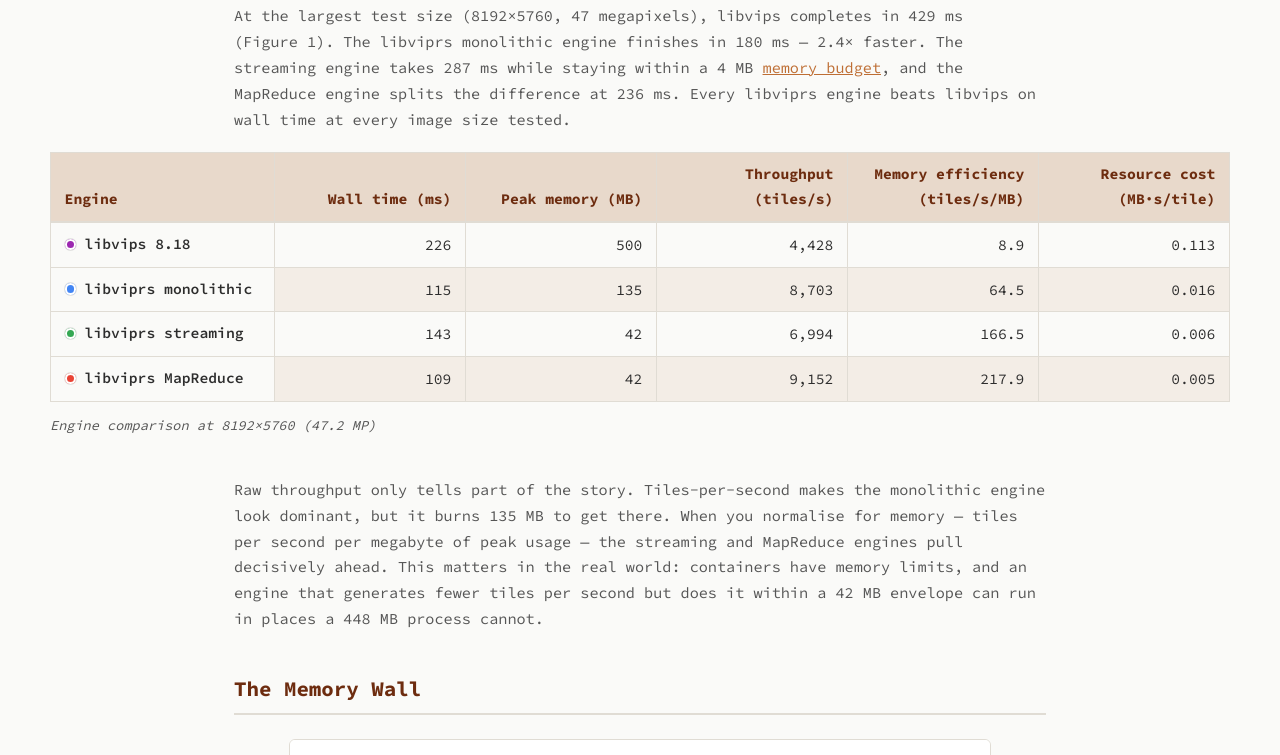
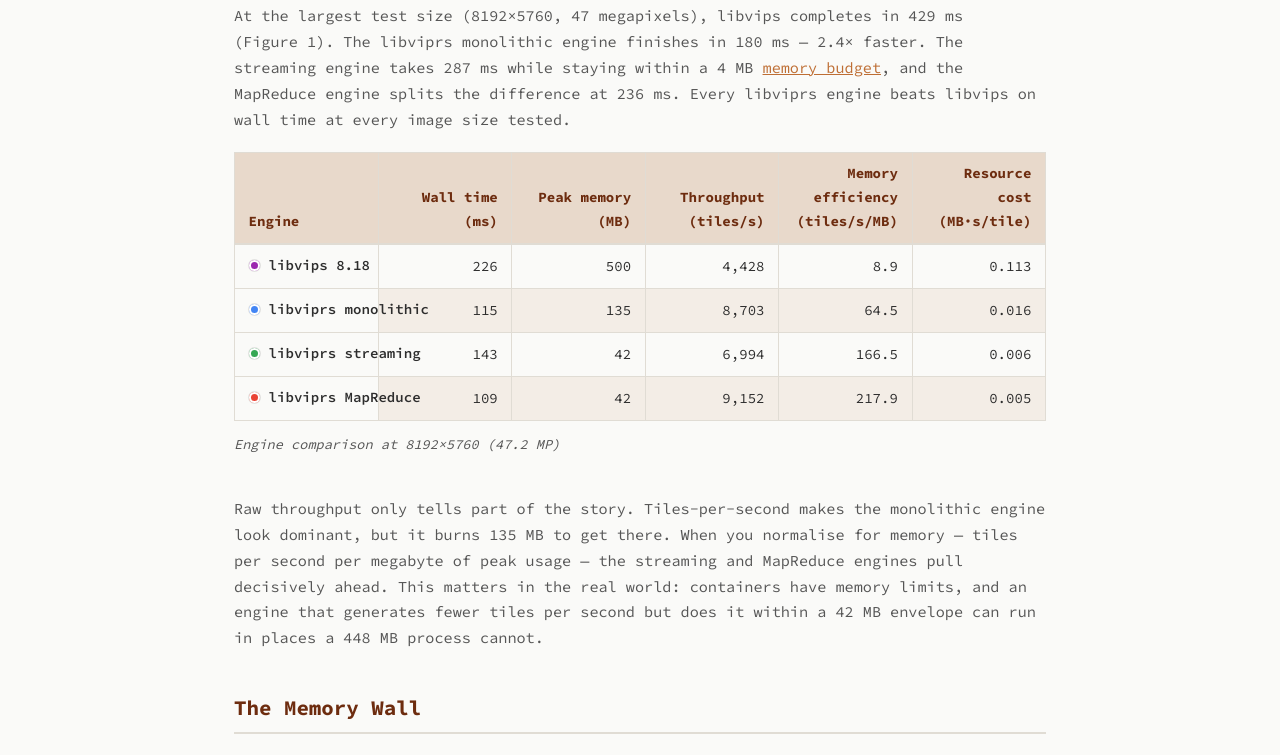
Before and after one commit to libviprs/libviprs-org, a plain HTML site: page benchmarks/index.html in a window 1280 px wide. Shown: the part 1657-2412 px from the top of the page. Drawn offline with Linux system fonts and the light colour scheme.

Commit message:
fix(benchmarks): tables fit article prose width instead of escaping it (#48)
Two width forcers were making the tables overflow the 860px article
column:

1. `.bench-wide` set `width: min(1180px, calc(100vw - 2rem))` and a
   `transform: translateX(-50%)` so the block escaped the article
   cap on desktop.
2. The global `table { width: max(60rem, 100%) }` rule (from the
   piccalilli reference) forced a 60rem minimum that triggered
   horizontal scroll inside the wrapper.

Drop both:
- `.bench-wide` is now `width: 100%` and sits naturally inside the
  prose column.
- `table` is `width: 100%` so each table sizes to its container.
  The .bench-scroll wrapper still provides keyboard-focusable
  overflow if any future table happens to be too wide for the
  available column.
- `th:first-of-type` reduced from 14rem → 9rem so the data columns
  get a reasonable share of the now-narrower table.

Co-authored-by: spdrman <roman@devshell.org>

```diff
--- a/benchmarks/css/benchmarks.css
+++ b/benchmarks/css/benchmarks.css
@@ -208,9 +208,14 @@ table {
   text-align: start;
   border-collapse: collapse;
   caption-side: bottom;
-  width: max(60rem, 100%);
+  /* Fill the article column. The piccalilli reference forces a 65rem
+     minimum to trigger horizontal scroll on narrow screens; we'd
+     rather have tables sit naturally inside the prose, so they size
+     to the wrapper instead. The .bench-scroll wrapper still provides
+     keyboard-focusable overflow if a table happens to be too wide. */
+  width: 100%;
   table-layout: fixed;
-  font-size: 0.92rem;
+  font-size: 0.88rem;
 }
 
 th,
@@ -273,7 +278,11 @@ th:first-child::after {
   background: var(--border);
 }
 
-th:first-of-type { width: 14rem; }
+/* Reasonable starting width for the row-label column — fixed table
+   layout treats this as a hint, the rest of the columns split
+   what's left. Keeps engine names like "libviprs MapReduce" on one
+   line at the article's prose width. */
+th:first-of-type { width: 9rem; }
 
 /* Soft hover wash on body rows. */
 tbody tr:hover td,
@@ -304,13 +313,13 @@ tbody tr:hover th {
   outline-offset: 2px;
 }
 
-/* `.bench-wide` lets a table escape the 860px article cap up to 1180px
-   on desktop while staying centred. The `left:50%; transform` trick is
-   self-relative so it works inside any parent. */
+/* `.bench-wide` is the table block container. Sized to fill the
+   article's prose column rather than escape it — the data benefits
+   more from sitting in the reading flow than from extra width. If a
+   future table needs more room, escape via `width: min(1180px, …)`
+   here without touching markup. */
 .bench-wide {
-  width: min(1180px, calc(100vw - 2rem));
-  margin-left: 50%;
-  transform: translateX(-50%);
+  width: 100%;
   position: relative;
   margin-top: 1.25rem;
   margin-bottom: 1.75rem;
```
